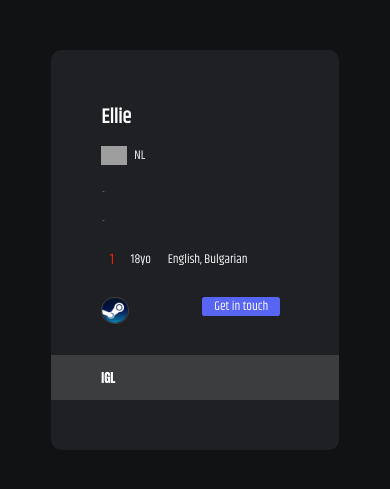
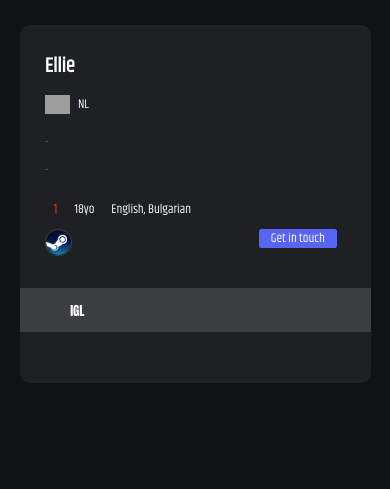
Before and after one commit to xMoneMone/Project_Untitled, a Django app: page /posts/10 in a window 390 px wide. Shown: the part 68-557 px from the top of the page. Run offline with Django 4.2, Linux system fonts and the light colour scheme; data comes from the database, SQL or seed files in the repository; some libraries are stand-ins or nearby versions; grey boxes are pictures that could not be loaded.

Commit message:
Update details.css

```diff
--- a/static/css/details.css
+++ b/static/css/details.css
@@ -136,10 +136,18 @@ img {
 
 @media (max-width: 600px) {
     .card {
-        width: 80vw;
-        margin: 6vh;
+        width: 90vw;
+        margin: 3vh 0 0 0;
         border-radius: 0.8em;
         transition: 300ms
+    }
+
+    .name_div, .country_div, .experience_div, .more_info_div, .socials_div {
+        margin: 0 3vh 0 3vh;
+    }
+
+    .name_div {
+        margin-top: 3vh;
     }
 
     button {
```
